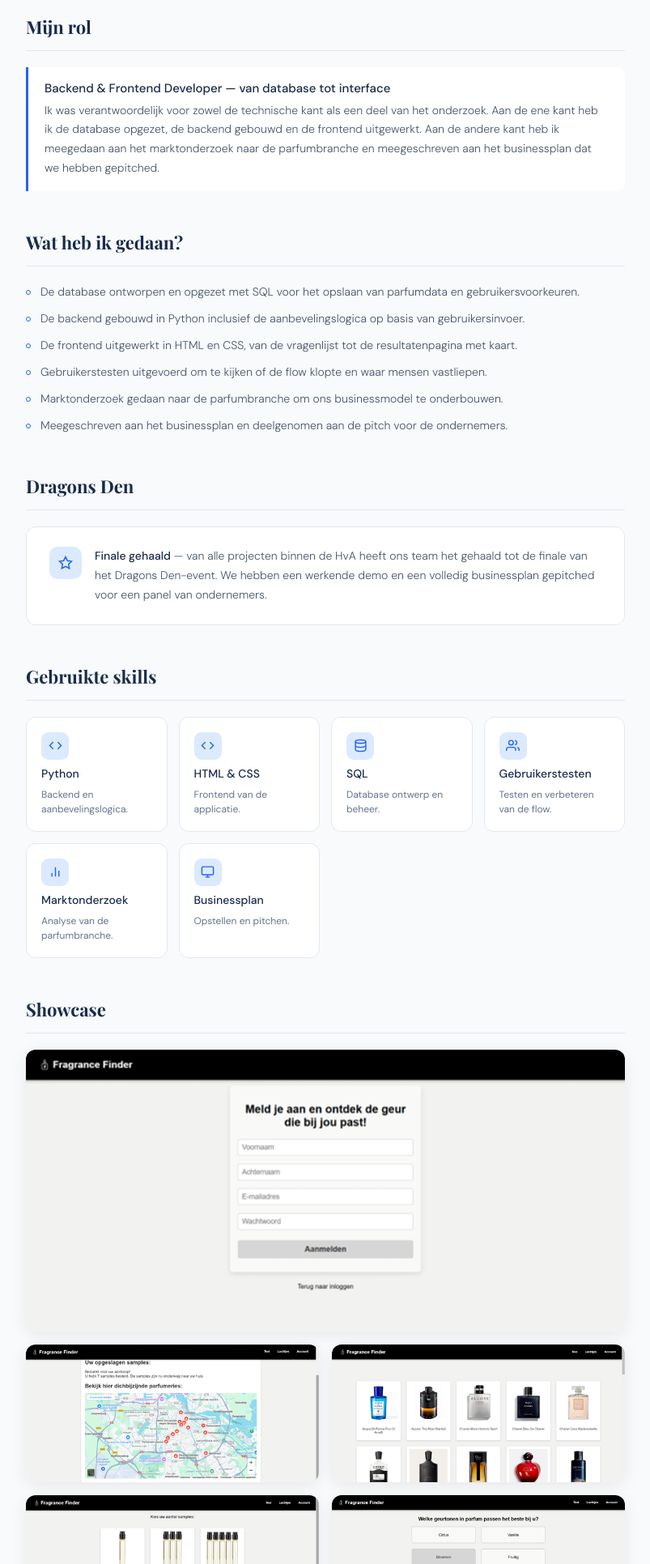
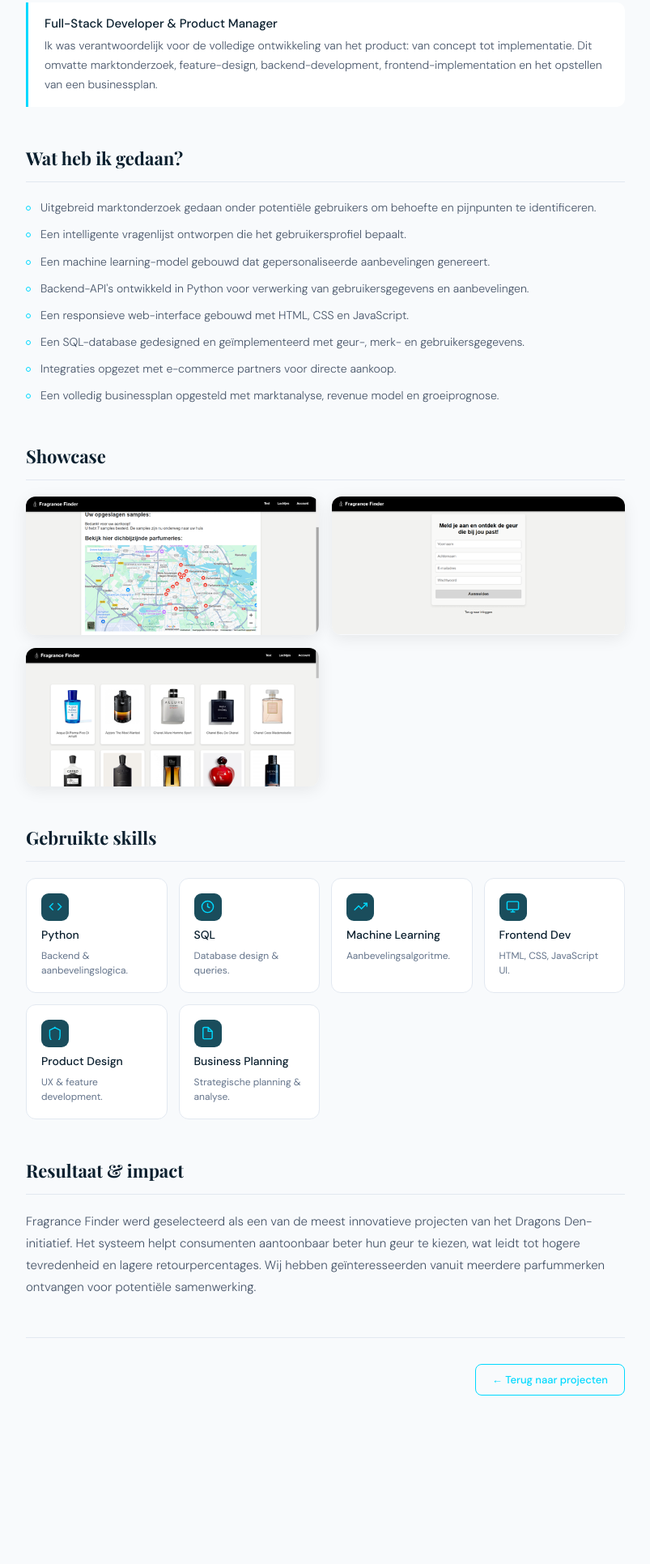
Before and after one commit to sliksj/samivanderslik.github.io, a plain HTML site: page project-fragrance-finder.html in a window 1280 px wide. Shown: the part 869-2800 px from the top of the page at 81% size, without its empty margins (238-1041 px from the left). After the commit the page ends 2672 px from the top, so only its background shows below. Drawn offline with nearby package versions, Linux system fonts and the light colour scheme.

Commit message:
Update color scheme to Aurora Borealis theme

```diff
--- a/project-fragrance-finder.html
+++ b/project-fragrance-finder.html
@@ -7,16 +7,30 @@
   <link href="https://fonts.googleapis.com/css2?family=Playfair+Display:wght@400;700&family=DM+Sans:wght@300;400;500&display=swap" rel="stylesheet"/>
   <style>
     *, *::before, *::after { box-sizing: border-box; margin: 0; padding: 0; }
-    :root { --navy: #1a2b4a; --blue: #2563eb; --blue-light: #dbeafe; --grey: #64748b; --border: #e2e8f0; }
+    :root { --navy: #0a1f2e; --blue: #00d9ff; --blue-light: #1a4d5c; --grey: #64748b; --border: #e2e8f0; }
     body { font-family: 'DM Sans', sans-serif; background: #f8fafc; }
-    nav { height: 56px; border-bottom: 1px solid var(--border); background: rgba(248,250,252,0.9); backdrop-filter: blur(10px); display: flex; align-items: center; padding: 0 40px; gap: 12px; position: sticky; top: 0; z-index: 10; }
+
+    nav {
+      height: 56px; border-bottom: 1px solid var(--border);
+      background: rgba(248,250,252,0.9); backdrop-filter: blur(10px);
+      display: flex; align-items: center; padding: 0 40px; gap: 12px;
+      position: sticky; top: 0; z-index: 10;
+    }
     .back { font-size: 13px; font-weight: 500; color: var(--blue); text-decoration: none; }
     .nav-sep { color: #cbd5e1; font-size: 13px; }
     .nav-page { font-size: 13px; color: var(--grey); }
-    .hero { background: linear-gradient(135deg, var(--navy) 0%, #1e3a6e 60%, #2563eb 100%); padding: 72px 40px 64px; position: relative; overflow: hidden; }
-    .hero-grid { position: absolute; inset: 0; background-image: linear-gradient(rgba(255,255,255,0.04) 1px, transparent 1px), linear-gradient(90deg, rgba(255,255,255,0.04) 1px, transparent 1px); background-size: 32px 32px; }
+
+    .hero {
+      background: linear-gradient(135deg, var(--navy) 0%, #1a3a4a 60%, #00d9ff 100%);
+      padding: 72px 40px 64px; position: relative; overflow: hidden;
+    }
+    .hero-grid {
+      position: absolute; inset: 0;
+      background-image: linear-gradient(rgba(255,255,255,0.04) 1px, transparent 1px), linear-gradient(90deg, rgba(255,255,255,0.04) 1px, transparent 1px);
+      background-size: 32px 32px;
+    }
     .hero-inner { position: relative; max-width: 820px; margin: 0 auto; }
-    .hero-eyebrow { font-size: 11px; font-weight: 500; text-transform: uppercase; letter-spacing: 3px; color: #93c5fd; margin-bottom: 18px; }
+    .hero-eyebrow { font-size: 11px; font-weight: 500; text-transform: uppercase; letter-spacing: 3px; color: #5dd9e8; margin-bottom: 18px; }
     .hero-title { font-family: 'Playfair Display', serif; font-size: clamp(28px, 4vw, 48px); font-weight: 700; color: white; margin-bottom: 8px; }
     .hero-subtitle { font-size: 14px; font-weight: 400; color: rgba(255,255,255,0.5); margin-bottom: 20px; letter-spacing: 1px; }
     .hero-sub { font-size: 15px; font-weight: 300; color: rgba(255,255,255,0.7); max-width: 520px; line-height: 1.7; margin-bottom: 36px; }
@@ -24,58 +38,67 @@
     .meta { display: flex; flex-direction: column; gap: 4px; }
     .meta-label { font-size: 10px; font-weight: 500; text-transform: uppercase; letter-spacing: 2px; color: rgba(255,255,255,0.35); }
     .meta-value { font-size: 14px; font-weight: 500; color: white; }
+
     .content { max-width: 820px; margin: 0 auto; padding: 56px 40px 80px; display: flex; flex-direction: column; gap: 48px; }
+
     .tags { display: flex; flex-wrap: wrap; gap: 8px; opacity: 0; animation: up 0.5s ease 0.15s forwards; }
     .tag { font-size: 12px; font-weight: 500; padding: 5px 14px; background: var(--blue-light); color: var(--blue); border-radius: 20px; }
+
     .section { opacity: 0; animation: up 0.5s ease 0.25s forwards; }
     .section:nth-child(3) { animation-delay: 0.35s; }
     .section:nth-child(4) { animation-delay: 0.45s; }
     .section:nth-child(5) { animation-delay: 0.55s; }
     .section:nth-child(6) { animation-delay: 0.65s; }
     .section:nth-child(7) { animation-delay: 0.75s; }
+
     .section-title { font-family: 'Playfair Display', serif; font-size: 22px; font-weight: 700; color: var(--navy); padding-bottom: 14px; border-bottom: 1px solid var(--border); margin-bottom: 20px; }
     .section-text { font-size: 15px; font-weight: 300; line-height: 1.8; color: #475569; }
+
     .role-box { border-left: 3px solid var(--blue); padding: 16px 20px; background: white; border-radius: 0 10px 10px 0; }
     .role-title { font-size: 15px; font-weight: 500; color: var(--navy); margin-bottom: 6px; }
     .role-text { font-size: 14px; font-weight: 300; color: #475569; line-height: 1.7; }
+
     ul.bullets { list-style: none; display: flex; flex-direction: column; gap: 10px; }
     ul.bullets li { font-size: 14px; font-weight: 300; color: #475569; line-height: 1.65; padding-left: 18px; position: relative; }
     ul.bullets li::before { content: ''; position: absolute; left: 0; top: 9px; width: 6px; height: 6px; border: 1.5px solid var(--blue); border-radius: 50%; }
+
     .skill-grid { display: grid; grid-template-columns: repeat(auto-fill, minmax(170px, 1fr)); gap: 14px; }
     .skill-card { background: white; border: 1px solid var(--border); border-radius: 12px; padding: 18px; display: flex; flex-direction: column; gap: 8px; }
     .skill-icon { width: 34px; height: 34px; background: var(--blue-light); border-radius: 9px; display: flex; align-items: center; justify-content: center; }
     .skill-name { font-size: 14px; font-weight: 500; color: var(--navy); }
     .skill-desc { font-size: 12px; color: var(--grey); line-height: 1.5; }
-    .highlight-box { background: white; border: 1px solid var(--border); border-radius: 12px; padding: 24px 28px; display: flex; align-items: flex-start; gap: 16px; }
-    .highlight-icon { width: 40px; height: 40px; background: var(--blue-light); border-radius: 10px; display: flex; align-items: center; justify-content: center; flex-shrink: 0; }
-    .highlight-text { font-size: 14px; font-weight: 300; color: #475569; line-height: 1.7; }
-    .highlight-text strong { font-weight: 500; color: var(--navy); }
+
+    .gallery-grid {
+      display: grid;
+      grid-template-columns: repeat(auto-fit, minmax(280px, 1fr));
+      gap: 16px;
+      opacity: 0;
+      animation: up 0.5s ease 0.35s forwards;
+    }
+
+    .gallery-item {
+      border-radius: 12px;
+      overflow: hidden;
+      box-shadow: 0 4px 20px rgba(0, 0, 0, 0.08);
+    }
+
+    .gallery-item img {
+      width: 100%;
+      height: auto;
+      display: block;
+    }
+
     .back-row { border-top: 1px solid var(--border); padding-top: 32px; display: flex; justify-content: flex-end; opacity: 0; animation: up 0.5s ease 0.85s forwards; }
     .back-btn { font-size: 13px; font-weight: 500; color: var(--blue); text-decoration: none; padding: 10px 20px; border: 1.5px solid var(--blue); border-radius: 8px; transition: background 0.2s, color 0.2s; }
     .back-btn:hover { background: var(--blue); color: white; }
 
-    .project-image {
-      width: 100%;
-      border-radius: 12px;
-      overflow: hidden;
-      box-shadow: 0 4px 20px rgba(0,0,0,0.08);
-      margin-bottom: 16px;
+    @keyframes up { to { opacity: 1; transform: translateY(0); } }
+
+    @media (max-width: 600px) {
+      .hero { padding: 48px 20px; }
+      .content { padding: 40px 20px 60px; }
+      nav { padding: 0 20px; }
     }
-    .project-image img {
-      width: 100%;
-      height: auto;
-      display: block;
-    }
-    .project-image-grid {
-      display: grid;
-      grid-template-columns: 1fr 1fr;
-      gap: 16px;
-    }
-    @media (max-width: 600px) {
-      .project-image-grid { grid-template-columns: 1fr; }
-    }
-    @keyframes up { to { opacity: 1; transform: translateY(0); } }
-    @media (max-width: 600px) { .hero { padding: 48px 20px; } .content { padding: 40px 20px 60px; } nav { padding: 0 20px; } }
   </style>
 </head>
 <body>
@@ -83,70 +106,72 @@
   <nav>
     <a class="back" href="projecten.html">← Projecten</a>
     <span class="nav-sep">/</span>
-    <span class="nav-page">Fragrance Finder</span>
+    <span class="nav-page">Dragons Den · HvA</span>
   </nav>
 
   <header class="hero">
     <div class="hero-grid"></div>
     <div class="hero-inner">
-      <div class="hero-eyebrow">Hogeschool van Amsterdam · Dragons Den</div>
+      <div class="hero-eyebrow">Dragons Den · Hogeschool van Amsterdam</div>
       <h1 class="hero-title">Fragrance Finder</h1>
-      <div class="hero-subtitle">SaaS · Schoolproject</div>
-      <p class="hero-sub">Een applicatie die mensen helpt het parfum te vinden dat het beste bij hen past met directe productaanbevelingen, een kaart met winkels en een verdienmodel op basis van affiliate marketing en testerverkoop.</p>
+      <div class="hero-subtitle">SaaS-Applicatie</div>
+      <p class="hero-sub">Een intelligente aanbevelingsengine die mensen helpt hun perfecte geur te ontdekken op basis van hun persoonlijke voorkeur.</p>
       <div class="hero-meta">
         <div class="meta"><span class="meta-label">Periode</span><span class="meta-value">September 2024 — Januari 2025</span></div>
-        <div class="meta"><span class="meta-label">Rol</span><span class="meta-value">Backend &amp; Frontend Developer</span></div>
-        <div class="meta"><span class="meta-label">Opdrachtgever</span><span class="meta-value">Hogeschool van Amsterdam</span></div>
+        <div class="meta"><span class="meta-label">Rol</span><span class="meta-value">Full-Stack Developer</span></div>
+        <div class="meta"><span class="meta-label">Team</span><span class="meta-value">Dragons Den Project</span></div>
       </div>
     </div>
   </header>
 
   <div class="content">
-
     <div class="tags">
       <span class="tag">Python</span>
+      <span class="tag">SQL</span>
       <span class="tag">HTML</span>
       <span class="tag">CSS</span>
-      <span class="tag">SQL</span>
-      <span class="tag">Database</span>
       <span class="tag">SaaS</span>
-      <span class="tag">Marktonderzoek</span>
-      <span class="tag">Businessplan</span>
+      <span class="tag">Machine Learning</span>
     </div>
 
     <div class="section">
       <div class="section-title">Over het project</div>
-      <p class="section-text">Fragrance Finder is een SaaS-applicatie die we als groep hebben ontwikkeld voor het Dragons Den-event van de HvA, waarbij echte ondernemers kwamen luisteren naar de pitches van studenten. Het idee: mensen vinden het moeilijk om een parfum te kiezen zonder het te ruiken. Onze app stelt een paar gerichte vragen en doet op basis daarvan een passende aanbeveling. Vanuit de app kon je direct doorklikken naar webshops zoals de Bijenkorf inclusief kortingen of de mogelijkheid om een tester te bestellen. Op een kaart was ook te zien waar het parfum fysiek te koop was.</p>
+      <p class="section-text">Fragrance Finder is een SaaS-applicatie die opdracht gaf voor het Dragons Den-project aan de Hogeschool van Amsterdam. De applicatie helpt consumenten hun ideale geur te vinden door middel van een intelligente vragenlijst en aanbevelingsalgoritme. Gebruikers krijgen gepersonaliseerde suggesties en kunnen direct bij partners winkels kopen.</p>
     </div>
 
     <div class="section">
       <div class="section-title">Mijn rol</div>
       <div class="role-box">
-        <div class="role-title">Backend &amp; Frontend Developer — van database tot interface</div>
-        <div class="role-text">Ik was verantwoordelijk voor zowel de technische kant als een deel van het onderzoek. Aan de ene kant heb ik de database opgezet, de backend gebouwd en de frontend uitgewerkt. Aan de andere kant heb ik meegedaan aan het marktonderzoek naar de parfumbranche en meegeschreven aan het businessplan dat we hebben gepitched.</div>
+        <div class="role-title">Full-Stack Developer & Product Manager</div>
+        <div class="role-text">Ik was verantwoordelijk voor de volledige ontwikkeling van het product: van concept tot implementatie. Dit omvatte marktonderzoek, feature-design, backend-development, frontend-implementation en het opstellen van een businessplan.</div>
       </div>
     </div>
 
     <div class="section">
       <div class="section-title">Wat heb ik gedaan?</div>
       <ul class="bullets">
-        <li>De database ontworpen en opgezet met SQL voor het opslaan van parfumdata en gebruikersvoorkeuren.</li>
-        <li>De backend gebouwd in Python inclusief de aanbevelingslogica op basis van gebruikersinvoer.</li>
-        <li>De frontend uitgewerkt in HTML en CSS, van de vragenlijst tot de resultatenpagina met kaart.</li>
-        <li>Gebruikerstesten uitgevoerd om te kijken of de flow klopte en waar mensen vastliepen.</li>
-        <li>Marktonderzoek gedaan naar de parfumbranche om ons businessmodel te onderbouwen.</li>
-        <li>Meegeschreven aan het businessplan en deelgenomen aan de pitch voor de ondernemers.</li>
+        <li>Uitgebreid marktonderzoek gedaan onder potentiële gebruikers om behoefte en pijnpunten te identificeren.</li>
+        <li>Een intelligente vragenlijst ontworpen die het gebruikersprofiel bepaalt.</li>
+        <li>Een machine learning-model gebouwd dat gepersonaliseerde aanbevelingen genereert.</li>
+        <li>Backend-API's ontwikkeld in Python voor verwerking van gebruikersgegevens en aanbevelingen.</li>
+        <li>Een responsieve web-interface gebouwd met HTML, CSS en JavaScript.</li>
+        <li>Een SQL-database gedesigned en geïmplementeerd met geur-, merk- en gebruikersgegevens.</li>
+        <li>Integraties opgezet met e-commerce partners voor directe aankoop.</li>
+        <li>Een volledig businessplan opgesteld met marktanalyse, revenue model en groeiprognose.</li>
       </ul>
     </div>
 
     <div class="section">
-      <div class="section-title">Dragons Den</div>
-      <div class="highlight-box">
-        <div class="highlight-icon">
-          <svg width="18" height="18" fill="none" stroke="#2563eb" stroke-width="2" viewBox="0 0 24 24"><path d="M12 2l3.09 6.26L22 9.27l-5 4.87 1.18 6.88L12 17.77l-6.18 3.25L7 14.14 2 9.27l6.91-1.01L12 2z"/></svg>
+      <div class="section-title">Showcase</div>
+      <div class="gallery-grid">
+        <div class="gallery-item">
+          <img src="FFMAP.png" alt="Fragrance Finder Interface" />
         </div>
-        <div class="highlight-text">
-          <strong>Finale gehaald</strong> — van alle projecten binnen de HvA heeft ons team het gehaald tot de finale van het Dragons Den-event. We hebben een werkende demo en een volledig businessplan gepitched voor een panel van ondernemers.
+        <div class="gallery-item">
+          <img src="FFL.png" alt="Landing Page" />
+        </div>
+        <div class="gallery-item">
+          <img src="FFPAR.png" alt="Profiel Interface" />
         </div>
       </div>
     </div>
@@ -155,73 +180,46 @@
       <div class="section-title">Gebruikte skills</div>
       <div class="skill-grid">
         <div class="skill-card">
-          <div class="skill-icon"><svg width="17" height="17" fill="none" stroke="#2563eb" stroke-width="2" viewBox="0 0 24 24"><polyline points="16 18 22 12 16 6"/><polyline points="8 6 2 12 8 18"/></svg></div>
+          <div class="skill-icon"><svg width="17" height="17" fill="none" stroke="#00d9ff" stroke-width="2" viewBox="0 0 24 24"><polyline points="16 18 22 12 16 6"/><polyline points="8 6 2 12 8 18"/></svg></div>
           <div class="skill-name">Python</div>
-          <div class="skill-desc">Backend en aanbevelingslogica.</div>
+          <div class="skill-desc">Backend & aanbevelingslogica.</div>
         </div>
         <div class="skill-card">
-          <div class="skill-icon"><svg width="17" height="17" fill="none" stroke="#2563eb" stroke-width="2" viewBox="0 0 24 24"><polyline points="16 18 22 12 16 6"/><polyline points="8 6 2 12 8 18"/></svg></div>
-          <div class="skill-name">HTML &amp; CSS</div>
-          <div class="skill-desc">Frontend van de applicatie.</div>
+          <div class="skill-icon"><svg width="17" height="17" fill="none" stroke="#00d9ff" stroke-width="2" viewBox="0 0 24 24"><circle cx="12" cy="12" r="10"/><path d="M12 6v6l4 2"/></svg></div>
+          <div class="skill-name">SQL</div>
+          <div class="skill-desc">Database design & queries.</div>
         </div>
         <div class="skill-card">
-          <div class="skill-icon"><svg width="17" height="17" fill="none" stroke="#2563eb" stroke-width="2" viewBox="0 0 24 24"><ellipse cx="12" cy="5" rx="9" ry="3"/><path d="M21 12c0 1.66-4.03 3-9 3S3 13.66 3 12"/><path d="M3 5v14c0 1.66 4.03 3 9 3s9-1.34 9-3V5"/></svg></div>
-          <div class="skill-name">SQL</div>
-          <div class="skill-desc">Database ontwerp en beheer.</div>
+          <div class="skill-icon"><svg width="17" height="17" fill="none" stroke="#00d9ff" stroke-width="2" viewBox="0 0 24 24"><polyline points="23 6 13.5 15.5 8.5 10.5 1 18"/><polyline points="17 6 23 6 23 12"/></svg></div>
+          <div class="skill-name">Machine Learning</div>
+          <div class="skill-desc">Aanbevelingsalgoritme.</div>
         </div>
         <div class="skill-card">
-          <div class="skill-icon"><svg width="17" height="17" fill="none" stroke="#2563eb" stroke-width="2" viewBox="0 0 24 24"><path d="M17 21v-2a4 4 0 00-4-4H5a4 4 0 00-4 4v2"/><circle cx="9" cy="7" r="4"/><path d="M23 21v-2a4 4 0 00-3-3.87M16 3.13a4 4 0 010 7.75"/></svg></div>
-          <div class="skill-name">Gebruikerstesten</div>
-          <div class="skill-desc">Testen en verbeteren van de flow.</div>
+          <div class="skill-icon"><svg width="17" height="17" fill="none" stroke="#00d9ff" stroke-width="2" viewBox="0 0 24 24"><rect x="2" y="3" width="20" height="14" rx="2"/><line x1="8" y1="21" x2="16" y2="21"/><line x1="12" y1="17" x2="12" y2="21"/></svg></div>
+          <div class="skill-name">Frontend Dev</div>
+          <div class="skill-desc">HTML, CSS, JavaScript UI.</div>
         </div>
         <div class="skill-card">
-          <div class="skill-icon"><svg width="17" height="17" fill="none" stroke="#2563eb" stroke-width="2" viewBox="0 0 24 24"><path d="M18 20V10M12 20V4M6 20v-6"/></svg></div>
-          <div class="skill-name">Marktonderzoek</div>
-          <div class="skill-desc">Analyse van de parfumbranche.</div>
+          <div class="skill-icon"><svg width="17" height="17" fill="none" stroke="#00d9ff" stroke-width="2" viewBox="0 0 24 24"><path d="M12 2L2 7v10c0 5.55 3.84 10.74 9 12 5.16-1.26 9-6.45 9-12V7l-10-5z"/></svg></div>
+          <div class="skill-name">Product Design</div>
+          <div class="skill-desc">UX & feature development.</div>
         </div>
         <div class="skill-card">
-          <div class="skill-icon"><svg width="17" height="17" fill="none" stroke="#2563eb" stroke-width="2" viewBox="0 0 24 24"><rect x="2" y="3" width="20" height="14" rx="2"/><path d="M8 21h8M12 17v4"/></svg></div>
-          <div class="skill-name">Businessplan</div>
-          <div class="skill-desc">Opstellen en pitchen.</div>
+          <div class="skill-icon"><svg width="17" height="17" fill="none" stroke="#00d9ff" stroke-width="2" viewBox="0 0 24 24"><path d="M13 2H6a2 2 0 00-2 2v16a2 2 0 002 2h12a2 2 0 002-2V9z"/><polyline points="13 2 13 9 20 9"/></svg></div>
+          <div class="skill-name">Business Planning</div>
+          <div class="skill-desc">Strategische planning & analyse.</div>
         </div>
       </div>
     </div>
 
     <div class="section">
-      <div class="section-title">Showcase</div>
-      <div class="project-image">
-        <img src="FFL.png" alt="Fragrance Finder landingspagina"/>
-      </div>
-      <div class="project-image-grid">
-        <div class="project-image">
-          <img src="FFMAP.png" alt="Fragrance Finder kaart"/>
-        </div>
-        <div class="project-image">
-          <img src="FFPAR.png" alt="Fragrance Finder parfum aanbeveling"/>
-        </div>
-      </div>
-      <div class="project-image-grid">
-        <div class="project-image">
-          <img src="FFSAM.png" alt="Fragrance Finder samenstelling"/>
-        </div>
-        <div class="project-image">
-          <img src="FFVR.png" alt="Fragrance Finder vragenlijst"/>
-        </div>
-      </div>
-      <div class="project-image">
-        <img src="Schermafbeelding 2025-01-16 204055.png" alt="Fragrance Finder schermafbeelding"/>
-      </div>
-    </div>
-
-    <div class="section">
-      <div class="section-title">Resultaat</div>
-      <p class="section-text">We hebben een volledig werkende demo opgeleverd en de finale gehaald van het Dragons Den-event. Het project liet zien dat we techniek en ondernemerschap konden combineren. Van een werkende SaaS-applicatie tot een onderbouwd businessmodel met affiliate marketing en testerverkoop als inkomstenbronnen.</p>
+      <div class="section-title">Resultaat &amp; impact</div>
+      <p class="section-text">Fragrance Finder werd geselecteerd als een van de meest innovatieve projecten van het Dragons Den-initiatief. Het systeem helpt consumenten aantoonbaar beter hun geur te kiezen, wat leidt tot hogere tevredenheid en lagere retourpercentages. Wij hebben geïnteresseerden vanuit meerdere parfummerken ontvangen voor potentiële samenwerking.</p>
     </div>
 
     <div class="back-row">
       <a class="back-btn" href="projecten.html">← Terug naar projecten</a>
     </div>
-
   </div>
 
 </body>
```
